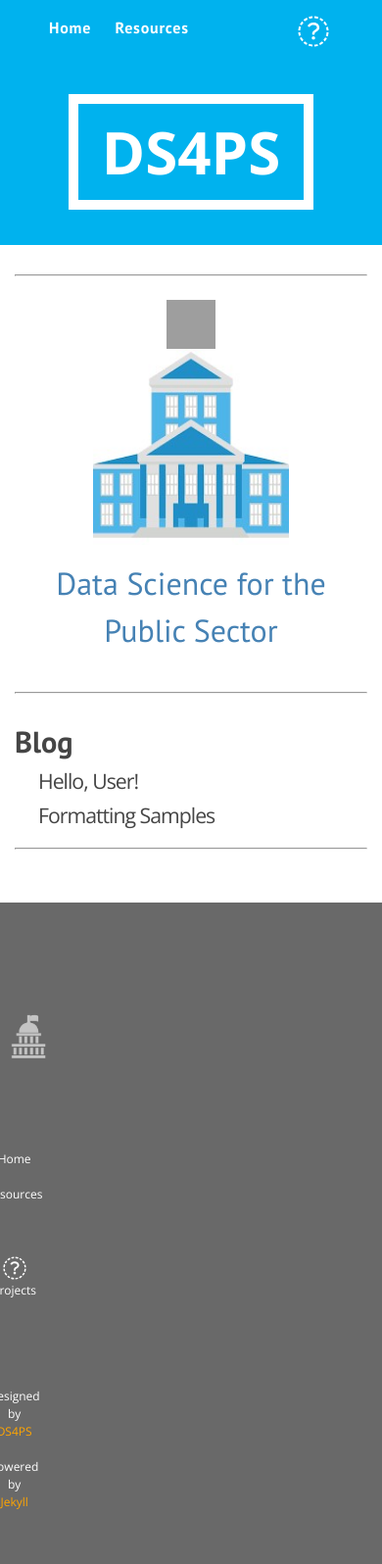
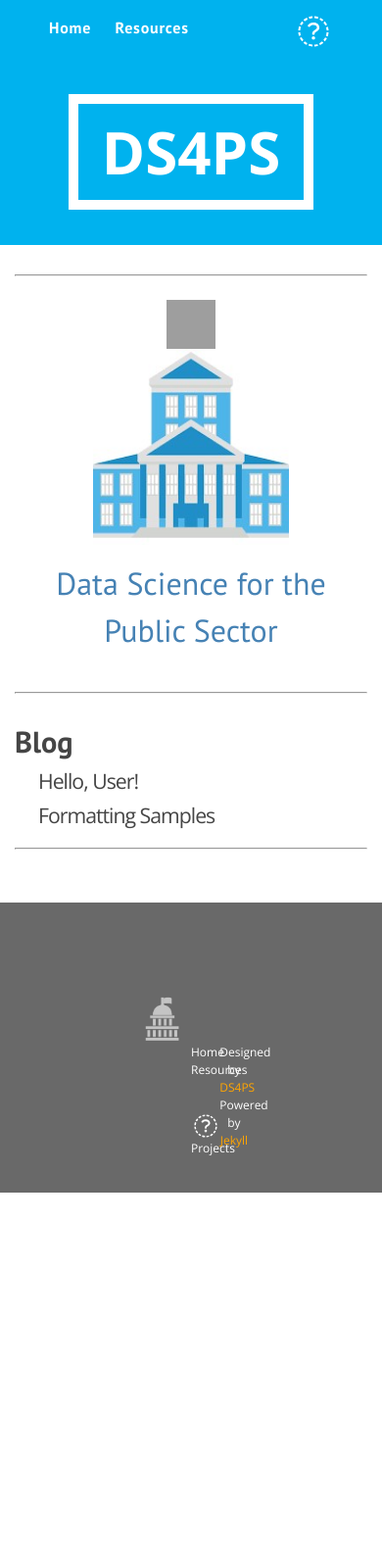
Before and after one commit to DS4PS/ds4ps_dev_site, a Jekyll site: the page built from index.html, in a window 390 px wide. Shown: the whole page at 98% size. Built offline with Jekyll 4.4.1, drawn with Linux system fonts in a browser that asks for light colours; nearby versions of some CDN libraries; library files that are not in the unit come from our copies; after the commit the page ends 1217 px from its top, so only the background shows below that; grey boxes are pictures that could not be loaded.

Commit message:
Update _layout.scss

```diff
--- a/_sass/_layout.scss
+++ b/_sass/_layout.scss
@@ -90,15 +90,14 @@
 
         @media screen and (max-width: 700px) {
 
+            .row {
+              align: center !important;
+              text-align: center !important;
+             }
+
             .column {
-              float: none;
               width: 100%;
-              display: flex;
-              align-items: center;
-              justify-content: center;
-              flex-direction: column;
-              text-align: center;
-              align-items: center;
+              display: inline-block;
              }
 
         }
```
